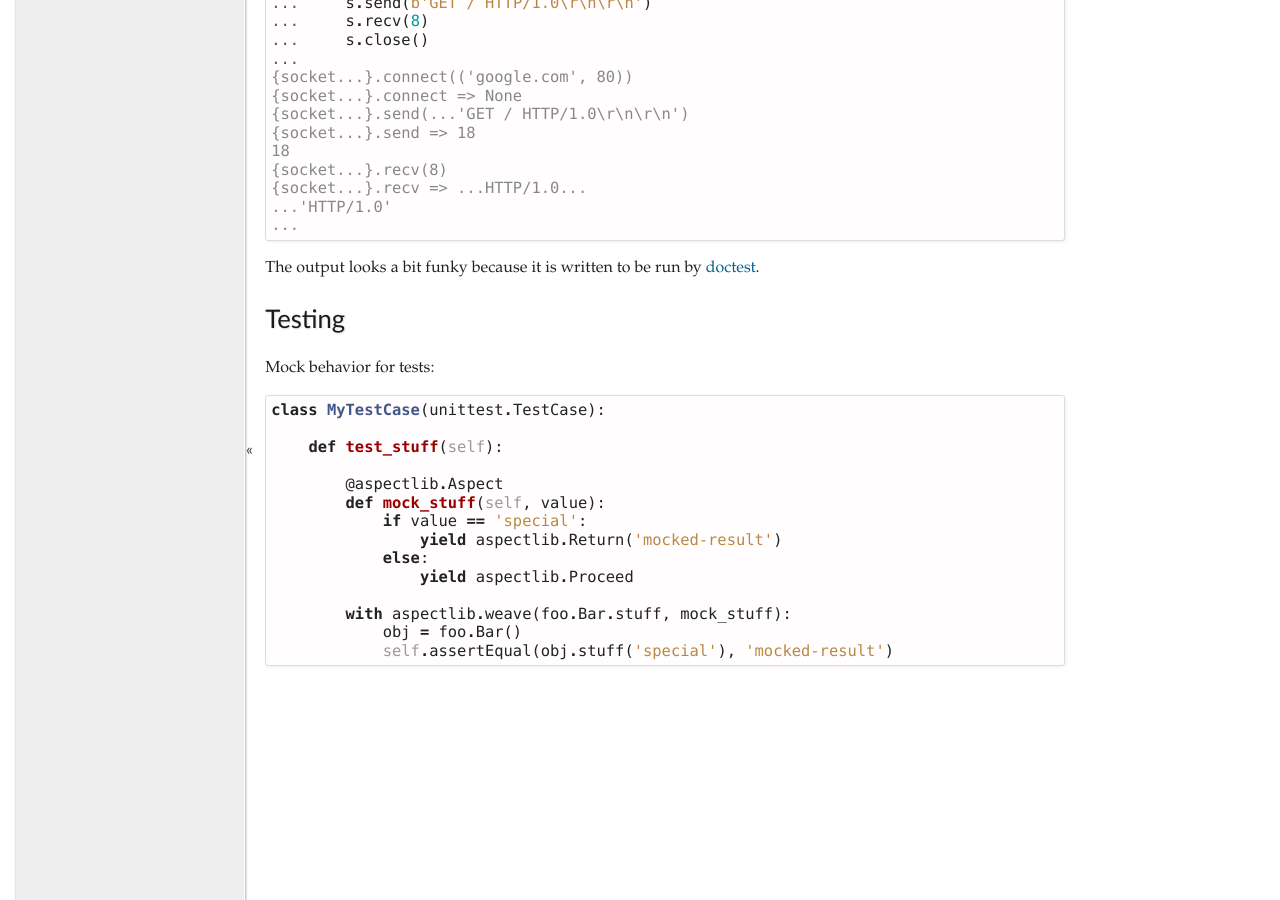
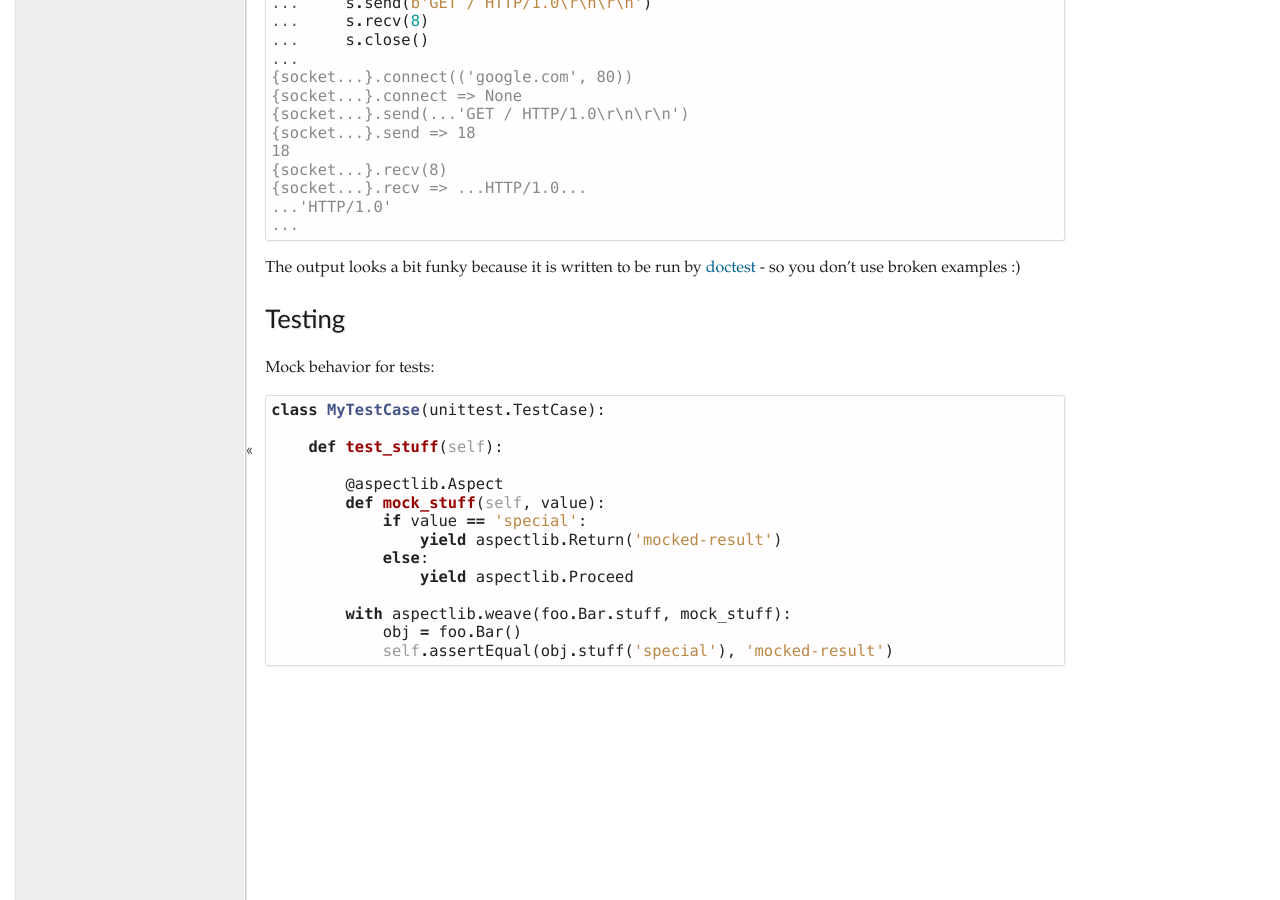
Before and after one commit to ionelmc/python-aspectlib, a Sphinx documentation site: the page built from docs/examples.rst, in a window 1280 px wide and 900 px high, scrolled down 1436 px. Built offline with Sphinx 7.4.7, drawn with Linux system fonts in a browser that asks for light colours.

Commit message:
Update link.

```diff
--- a/docs/examples.rst
+++ b/docs/examples.rst
@@ -93,7 +93,7 @@
     ...
 
 The output looks a bit funky because it is written to be run by `doctest
-<http://docs.python.org/2/library/doctest.html>`_.
+<https://docs.python.org/2/library/doctest.html>`_ - so you don't use broken examples :)
 
 Testing
 -------
```
